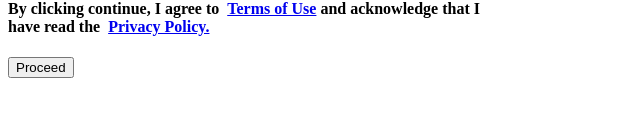
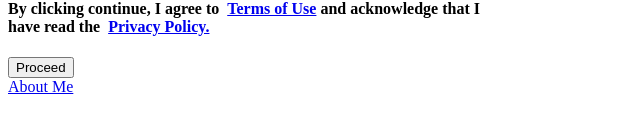
Before and after one commit to Hapolo-18/altschoollandingpage, a plain HTML site: page index.html in a window 1280 px wide. Shown: the part 654-784 px from the top of the page, without its empty margins (0-640 px from the left). Drawn offline with Linux system fonts and the light colour scheme.

Commit message:
added link

```diff
--- a/index.html
+++ b/index.html
@@ -183,5 +183,12 @@
         <button type="submit">Proceed</button>
       </div>
     </form>
+    <div>
+      <a
+        href=" https://inspiring-medovik-32f1bf.netlify.app/"
+        target=""
+        >About Me</a
+      >
+    </div>
   </body>
 </html>
```
